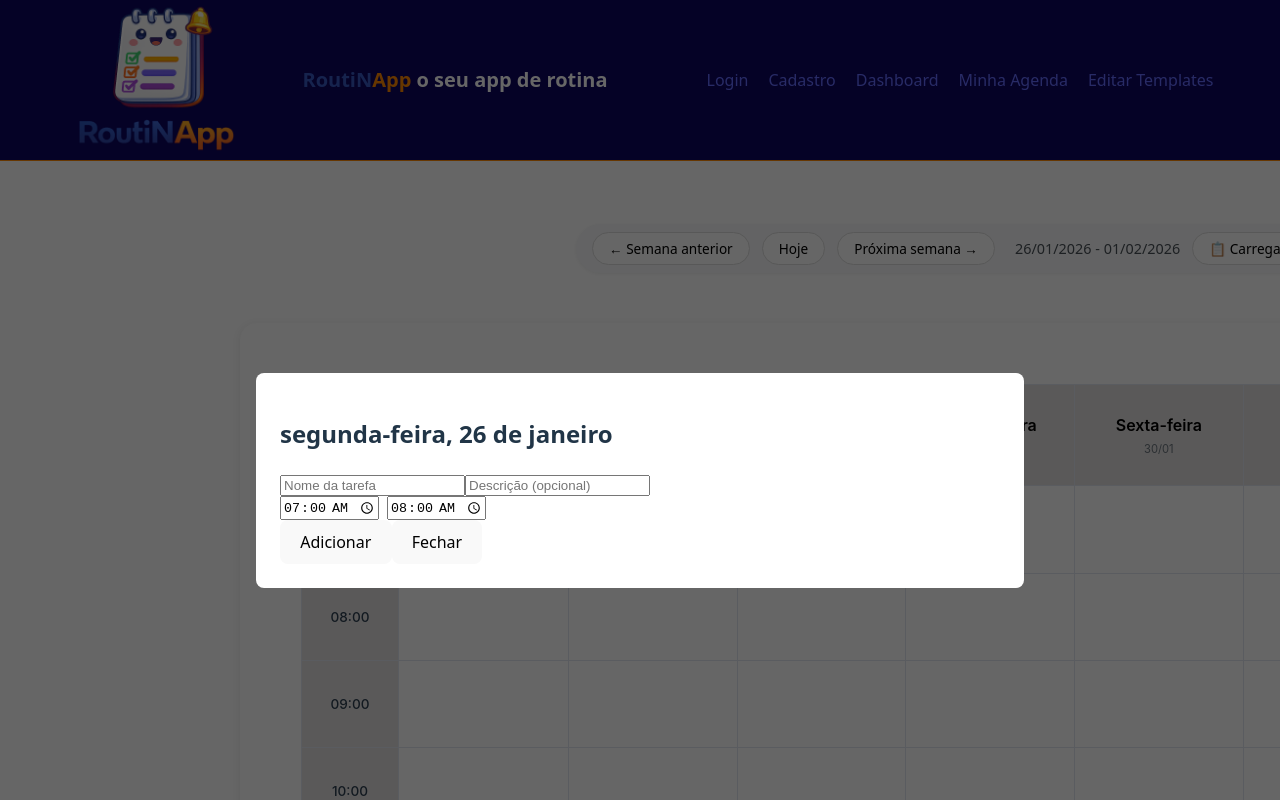
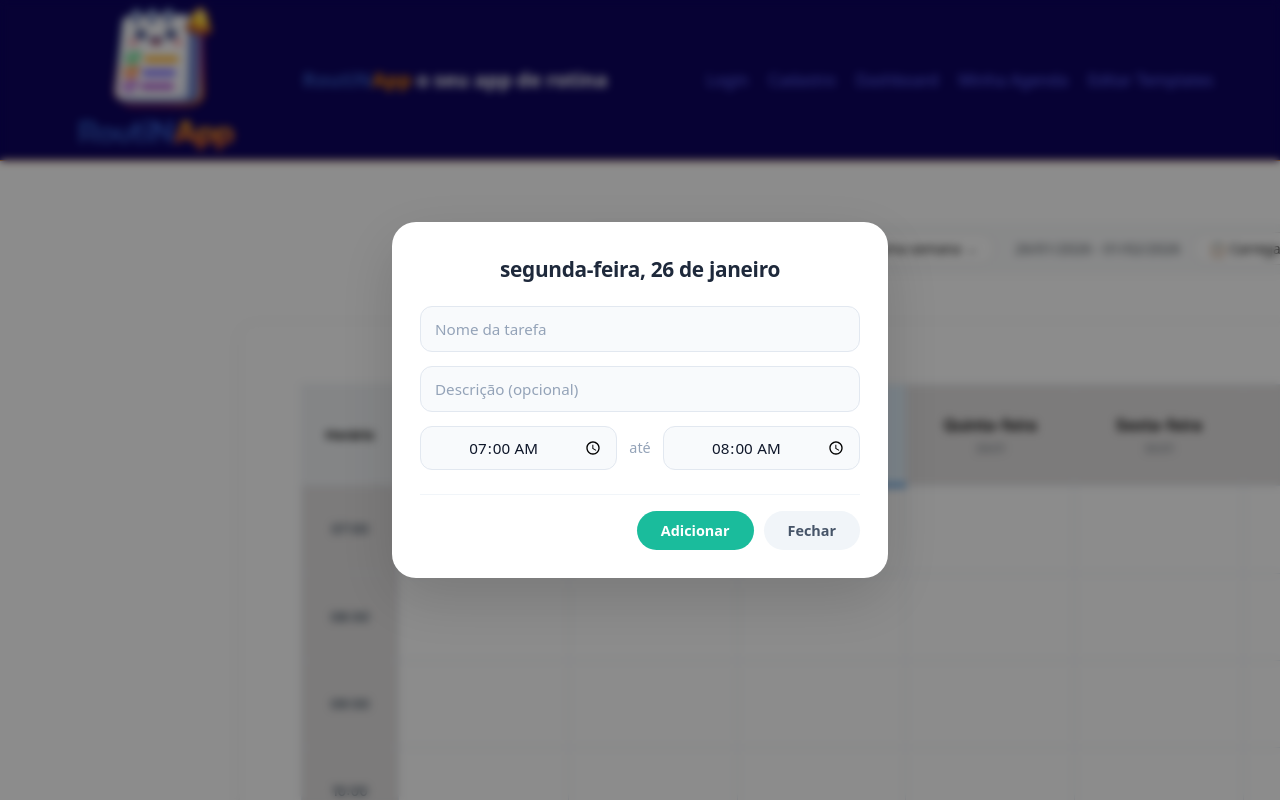
Before and after one commit to luizarthuur/Projeto-App-Rotina, a React (Vite) app in the folder projeto-app-rotina/: page / in a window 1280 px wide. Both pictures are taken after a click on the element 483 px from the left and 529 px from the top of the page. Shown: the top 800 px of the page. Built offline with nearby package versions, Linux system fonts and the light colour scheme.

Commit message:
editing the adding task modal for better styles

```diff
--- a/projeto-app-rotina/src/components/TemplateEditor/TemplateEditor.tsx
+++ b/projeto-app-rotina/src/components/TemplateEditor/TemplateEditor.tsx
@@ -1,6 +1,7 @@
 // src/components/templateEditor/TemplateEditor.tsx
 import { useState, useEffect, useRef } from 'react';
-import './TemplateEditor.css'
+import './TemplateEditor.css';
+import '../modal/modal.css'; // importa o CSS compartilhado
 
 const hours = [
   '07:00','08:00','09:00','10:00','11:00','12:00',
@@ -86,8 +87,14 @@ export default function TemplateEditor() {
   function closeModal() { setModalOpen(false); setEditingTask(null); }
 
   function handleSave() {
-    if (!form.taskName.trim()) return alert('Nome da tarefa é obrigatório');
-    if (form.startTime >= form.endTime) return alert('Horário final deve ser maior que o inicial');
+    if (!form.taskName.trim()) {
+      alert('Nome da tarefa é obrigatório');
+      return;
+    }
+    if (form.startTime >= form.endTime) {
+      alert('Horário final deve ser maior que o inicial');
+      return;
+    }
 
     const newTask: TemplateTask = {
       id: editingTask?.id ?? generateId(),
@@ -161,8 +168,18 @@ export default function TemplateEditor() {
 
       {modalOpen && (
         <div className="modal-overlay" onClick={closeModal}>
-          <div className="modal-content" onClick={e => e.stopPropagation()}>
-            <h3>{selectedDay} - {selectedHour}</h3>
+          <div className="modal-container" onClick={e => e.stopPropagation()}>
+            <div className="modal-header">
+              <h2>{selectedDay} – {selectedHour}</h2>
+            </div>
+            <div className="modal-body">
+              {editingTask && (
+                <div className="modal-preview">
+                  <p><strong>{editingTask.taskName}</strong> – {editingTask.taskInitialTime} às {editingTask.taskFinalTime}</p>
+                  {editingTask.taskDescription && <p>{editingTask.taskDescription}</p>}
+                </div>
+              )}
+              <div className="modal-fields">
                 <input
                   type="text"
                   placeholder="Nome da tarefa"
@@ -175,22 +192,33 @@ export default function TemplateEditor() {
                   value={form.taskDescription}
                   onChange={e => setForm({...form, taskDescription: e.target.value})}
                 />
-            <div style={{ display: 'flex', gap: '8px' }}>
+                <div className="modal-time-row">
                   <input
                     type="time"
                     value={form.startTime}
                     onChange={e => setForm({...form, startTime: e.target.value})}
                   />
+                  <span>até</span>
                   <input
                     type="time"
                     value={form.endTime}
                     onChange={e => setForm({...form, endTime: e.target.value})}
                   />
                 </div>
-            <div style={{ marginTop: '16px', display: 'flex', gap: '8px' }}>
-              <button onClick={handleSave}>Salvar</button>
-              {editingTask && <button onClick={() => handleDelete(editingTask.id)}>Excluir</button>}
-              <button onClick={closeModal}>Cancelar</button>
+              </div>
+            </div>
+            <div className="modal-footer">
+              <button className="btn-save" onClick={handleSave}>
+                {editingTask ? 'Salvar' : 'Adicionar'}
+              </button>
+              {editingTask && (
+                <button className="btn-delete" onClick={() => handleDelete(editingTask.id)}>
+                  Excluir
+                </button>
+              )}
+              <button className="btn-cancel" onClick={closeModal}>
+                Cancelar
+              </button>
             </div>
           </div>
         </div>
--- a/projeto-app-rotina/src/components/dayModal/dayModal.css
+++ b/projeto-app-rotina/src/components/dayModal/dayModal.css
@@ -1,96 +1,186 @@
+/* modal.css - versão refinada */
+
 .modal-overlay {
   position: fixed;
-    inset: 0;
-    background: rgba(0, 0, 0, 0.6);
+  top: 0;
+  left: 0;
+  width: 100%;
+  height: 100%;
+  background: rgba(0, 0, 0, 0.45);
+  backdrop-filter: blur(4px);
+  display: flex;
+  align-items: center;
+  justify-content: center;
   z-index: 1000;
+  animation: fadeIn 0.2s ease;
 }
 
 .modal-container {
-    position: fixed;
-    inset: 0;
-    display: flex;
-    align-items: center;
-    justify-content: center;
-    z-index: 1001;
-    top: 160px;
+  background: #ffffff;
+  border-radius: 24px;
+  padding: 32px 28px 28px;
+  width: 100%;
+  max-width: 440px;  /* tamanho mais compacto */
+  box-shadow: 0 20px 60px rgba(0, 0, 0, 0.15);
+  animation: slideUp 0.3s ease;
+  transition: all 0.2s;
 }
 
-  .modal-content {
-    background: #fff;
-    padding: 24px;
-    border-radius: 8px;
-    min-width: 720px;
+.modal-header {
+  margin-bottom: 20px;
+  text-align: center;
 }
 
-  .modal-content-title{
-    font-size: 24px;
-    font-weight: bold;
-    color: #000;
-    margin-bottom: 30px;
+.modal-header h2 {
+  margin: 0;
+  font-size: 1.3rem;
+  font-weight: 600;
+  color: #1e293b;
+  letter-spacing: -0.3px;
 }
 
-  .modal-content-button-close{
-    font-size: 16px;
-    font-weight: bold;
-    color: #fff;
-    width: 100%;
+.modal-header .subtitle {
+  font-size: 0.85rem;
+  color: #94a3b8;
+  margin-top: 4px;
 }
 
-  .modal-content-button-container{
+.modal-preview {
+  background: #f8fafc;
+  border-radius: 12px;
+  padding: 14px 16px;
+  margin-bottom: 16px;
+  border-left: 4px solid #1abc9c;
+}
+
+.modal-preview p {
+  margin: 0;
+  font-size: 0.9rem;
+  color: #334155;
+}
+
+.modal-preview strong {
+  color: #0f172a;
+}
+
+.modal-preview .preview-time {
+  font-size: 0.8rem;
+  color: #64748b;
+  margin-top: 4px;
+}
+
+.modal-fields {
   display: flex;
   flex-direction: column;
-    gap: 15px;
-    width: 100%;
-    margin: 24px 0;
+  gap: 14px;
 }
 
-  .modal-content-button-save{
-    background-color: #375AC5;
+.modal-fields input[type="text"],
+.modal-fields input[type="time"] {
   width: 100%;
+  padding: 12px 14px;
+  border: 1px solid #e2e8f0;
+  border-radius: 12px;
+  font-size: 0.95rem;
+  background: #f8fafc;
+  transition: all 0.15s;
+  box-sizing: border-box;
+  color: #0f172a;
 }
 
-  .modal-content-info{
-    display: flex;
-    flex-direction: column;
-    gap: 10px;
+.modal-fields input[type="text"]:focus,
+.modal-fields input[type="time"]:focus {
+  outline: none;
+  border-color: #1abc9c;
+  background: #ffffff;
+  box-shadow: 0 0 0 4px rgba(26, 188, 156, 0.1);
 }
 
-.modal-content-task-preview-title{
-  color: #375AC5;
-  font-size: 16px;
-  font-weight: bold;
+.modal-fields input::placeholder {
+  color: #94a3b8;
 }
 
-.modal-content-task-preview-name{
-  color: black;
-  font-size: 14px;
-  font-weight: normal;
+.modal-time-row {
+  display: flex;
+  gap: 12px;
+  align-items: center;
 }
 
-.modal-content-task-preview-description{
-  color: black;
-  font-size: 14px;
-  font-weight: normal;
+.modal-time-row input[type="time"] {
+  flex: 1;
+  padding: 10px 12px;
+  text-align: center;
 }
 
-.modal-content-task-preview-time{
-  color: black;
-  font-size: 14px;
-  font-weight: normal;
+.modal-time-row span {
+  color: #94a3b8;
+  font-weight: 500;
+  font-size: 0.9rem;
 }
 
-.modal-content-task-preview-container{
-  margin: 35px 0;
+.modal-error {
+  color: #ef4444;
+  font-size: 0.8rem;
+  background: #fef2f2;
+  padding: 8px 12px;
+  border-radius: 8px;
+  margin-top: 4px;
 }
 
-.modal-content-info-input-name{
-  max-width: 300px;
-  height: 30px;
+.modal-footer {
+  display: flex;
+  gap: 10px;
+  justify-content: flex-end;
+  margin-top: 24px;
+  padding-top: 16px;
+  border-top: 1px solid #f1f5f9;
 }
-.modal-content-info-input-description{
-  max-width: 300px;
-  height: 150px;
+
+.modal-footer button {
+  padding: 10px 24px;
+  border: none;
+  border-radius: 40px;  /* botões arredondados */
+  font-weight: 600;
+  font-size: 0.9rem;
+  cursor: pointer;
+  transition: all 0.15s;
 }
-.modal-content-info-input-time{
-  max-width: 80px;
+
+.modal-footer .btn-save {
+  background: #1abc9c;
+  color: white;
 }
+
+.modal-footer .btn-save:hover {
+  background: #16a085;
+  transform: scale(1.02);
+}
+
+.modal-footer .btn-delete {
+  background: #fee2e2;
+  color: #dc2626;
+}
+
+.modal-footer .btn-delete:hover {
+  background: #fecaca;
+}
+
+.modal-footer .btn-cancel {
+  background: #f1f5f9;
+  color: #475569;
+}
+
+.modal-footer .btn-cancel:hover {
+  background: #e2e8f0;
+}
+
+/* Animações */
+@keyframes fadeIn {
+  from { opacity: 0; }
+  to { opacity: 1; }
+}
+
+@keyframes slideUp {
+  from { transform: translateY(20px) scale(0.97); opacity: 0; }
+  to { transform: translateY(0) scale(1); opacity: 1; }
+}
--- a/projeto-app-rotina/src/components/dayModal/dayModal.tsx
+++ b/projeto-app-rotina/src/components/dayModal/dayModal.tsx
@@ -1,7 +1,6 @@
 // src/components/dayModal/DayModal.tsx
-import { createPortal } from 'react-dom';
 import { useEffect, useState } from 'react';
-import './dayModal.css';
+import '../modal/modal.css';
 import type { Task } from '../table/table';
 
 function generateId(): string {
@@ -107,18 +106,21 @@ export default function DayModal({
     weekday: 'long', day: 'numeric', month: 'long'
   });
 
-  return createPortal(
-    <>
-      <div className="modal-overlay" onClick={onClose} />
-      <div className="modal-container">
-        <div className="modal-content">
+  // Estrutura idêntica ao TemplateEditor (sem portal)
+  return (
+    <div className="modal-overlay" onClick={onClose}>
+      <div className="modal-container" onClick={(e) => e.stopPropagation()}>
+        <div className="modal-header">
           <h2>{formattedDate}</h2>
+        </div>
+        <div className="modal-body">
           {task && (
-            <div className="preview">
+            <div className="modal-preview">
               <p><strong>{task.taskName}</strong> – {task.taskInitialTime} às {task.taskFinalTime}</p>
-              <p>{task.taskDescription}</p>
+              {task.taskDescription && <p>{task.taskDescription}</p>}
             </div>
           )}
+          <div className="modal-fields">
             <input
               name="taskName"
               placeholder="Nome da tarefa"
@@ -131,13 +133,14 @@ export default function DayModal({
               value={form.taskDescription}
               onChange={handleChange}
             />
-          <div style={{ display: 'flex', gap: '8px' }}>
+            <div className="modal-time-row">
               <input
                 type="time"
                 name="taskInitialTime"
                 value={form.taskInitialTime}
                 onChange={handleChange}
               />
+              <span>até</span>
               <input
                 type="time"
                 name="taskFinalTime"
@@ -145,15 +148,23 @@ export default function DayModal({
                 onChange={handleChange}
               />
             </div>
-          {error && <div className="error-message">{error}</div>}
-          <div className="modal-buttons">
-            <button onClick={handleSave}>{task ? 'Salvar' : 'Adicionar'}</button>
-            {task && onDeleteTask && <button onClick={handleDelete}>Excluir</button>}
-            <button onClick={onClose}>Fechar</button>
+            {error && <div className="modal-error">{error}</div>}
+          </div>
+        </div>
+        <div className="modal-footer">
+          <button className="btn-save" onClick={handleSave}>
+            {task ? 'Salvar' : 'Adicionar'}
+          </button>
+          {task && onDeleteTask && (
+            <button className="btn-delete" onClick={handleDelete}>
+              Excluir
+            </button>
+          )}
+          <button className="btn-cancel" onClick={onClose}>
+            Fechar
+          </button>
         </div>
       </div>
     </div>
-    </>,
-    document.body
   );
 }
--- /dev/null
+++ b/projeto-app-rotina/src/components/modal/modal.css
@@ -0,0 +1,173 @@
+/* modal.css - com foco em inputs consistentes */
+
+.modal-overlay {
+    position: fixed;
+    top: 0;
+    left: 0;
+    width: 100%;
+    height: 100%;
+    background: rgba(0, 0, 0, 0.45);
+    backdrop-filter: blur(4px);
+    display: flex;
+    align-items: center;
+    justify-content: center;
+    z-index: 1000;
+    animation: fadeIn 0.2s ease;
+  }
+
+  .modal-container {
+    background: #ffffff;
+    border-radius: 24px;
+    padding: 32px 28px 28px;
+    width: 100%;
+    max-width: 440px;
+    box-shadow: 0 20px 60px rgba(0, 0, 0, 0.15);
+    animation: slideUp 0.3s ease;
+  }
+
+  .modal-header {
+    margin-bottom: 20px;
+    text-align: center;
+  }
+
+  .modal-header h2 {
+    margin: 0;
+    font-size: 1.3rem;
+    font-weight: 600;
+    color: #1e293b;
+    letter-spacing: -0.3px;
+  }
+
+  .modal-preview {
+    background: #f8fafc;
+    border-radius: 12px;
+    padding: 14px 16px;
+    margin-bottom: 16px;
+    border-left: 4px solid #1abc9c;
+  }
+
+  .modal-preview p {
+    margin: 0;
+    font-size: 0.9rem;
+    color: #334155;
+  }
+
+  .modal-preview strong {
+    color: #0f172a;
+  }
+
+  .modal-fields {
+    display: flex;
+    flex-direction: column;
+    gap: 14px;
+  }
+
+  /* Estilo unificado para todos os inputs dentro de modal-fields */
+  .modal-fields input[type="text"],
+  .modal-fields input[type="time"],
+  .modal-fields input:not([type]) { /* para inputs sem type explícito */
+    width: 100%;
+    padding: 12px 14px;
+    border: 1px solid #e2e8f0;
+    border-radius: 12px;
+    font-size: 0.95rem;
+    background: #f8fafc;
+    transition: all 0.15s;
+    box-sizing: border-box;
+    color: #0f172a;
+    font-family: inherit;
+  }
+
+  .modal-fields input[type="text"]:focus,
+  .modal-fields input[type="time"]:focus,
+  .modal-fields input:not([type]):focus {
+    outline: none;
+    border-color: #1abc9c;
+    background: #ffffff;
+    box-shadow: 0 0 0 4px rgba(26, 188, 156, 0.1);
+  }
+
+  .modal-fields input::placeholder {
+    color: #94a3b8;
+  }
+
+  .modal-time-row {
+    display: flex;
+    gap: 12px;
+    align-items: center;
+  }
+
+  .modal-time-row input[type="time"] {
+    flex: 1;
+    padding: 10px 12px;
+    text-align: center;
+  }
+
+  .modal-time-row span {
+    color: #94a3b8;
+    font-weight: 500;
+    font-size: 0.9rem;
+  }
+
+  .modal-error {
+    color: #ef4444;
+    font-size: 0.8rem;
+    background: #fef2f2;
+    padding: 8px 12px;
+    border-radius: 8px;
+    margin-top: 4px;
+  }
+
+  .modal-footer {
+    display: flex;
+    gap: 10px;
+    justify-content: flex-end;
+    margin-top: 24px;
+    padding-top: 16px;
+    border-top: 1px solid #f1f5f9;
+  }
+
+  .modal-footer button {
+    padding: 10px 24px;
+    border: none;
+    border-radius: 40px;
+    font-weight: 600;
+    font-size: 0.9rem;
+    cursor: pointer;
+    transition: all 0.15s;
+  }
+
+  .modal-footer .btn-save {
+    background: #1abc9c;
+    color: white;
+  }
+  .modal-footer .btn-save:hover {
+    background: #16a085;
+    transform: scale(1.02);
+  }
+
+  .modal-footer .btn-delete {
+    background: #fee2e2;
+    color: #dc2626;
+  }
+  .modal-footer .btn-delete:hover {
+    background: #fecaca;
+  }
+
+  .modal-footer .btn-cancel {
+    background: #f1f5f9;
+    color: #475569;
+  }
+  .modal-footer .btn-cancel:hover {
+    background: #e2e8f0;
+  }
+
+  @keyframes fadeIn {
+    from { opacity: 0; }
+    to { opacity: 1; }
+  }
+
+  @keyframes slideUp {
+    from { transform: translateY(20px) scale(0.97); opacity: 0; }
+    to { transform: translateY(0) scale(1); opacity: 1; }
+  }
```
Lines whose indentation alone changed are shown as unchanged.
